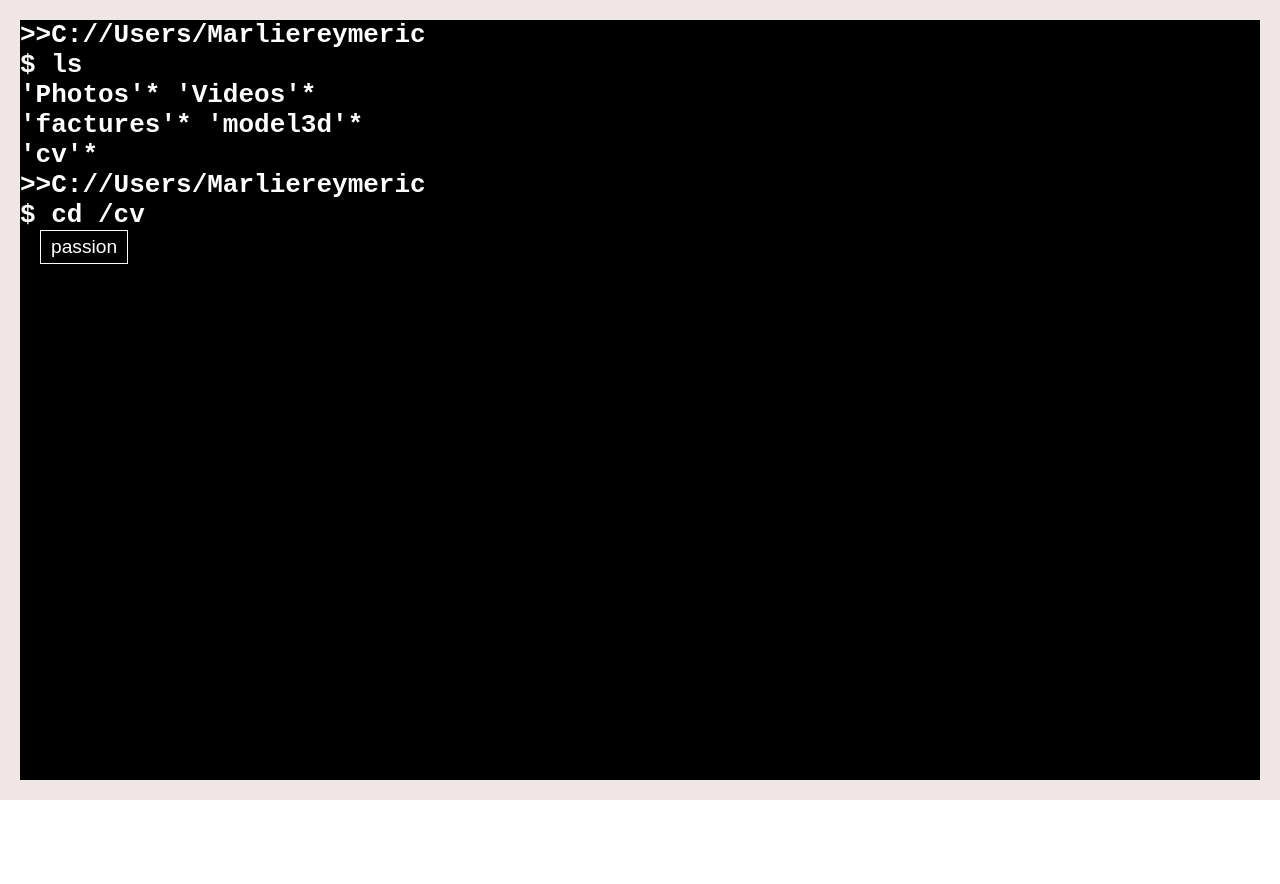
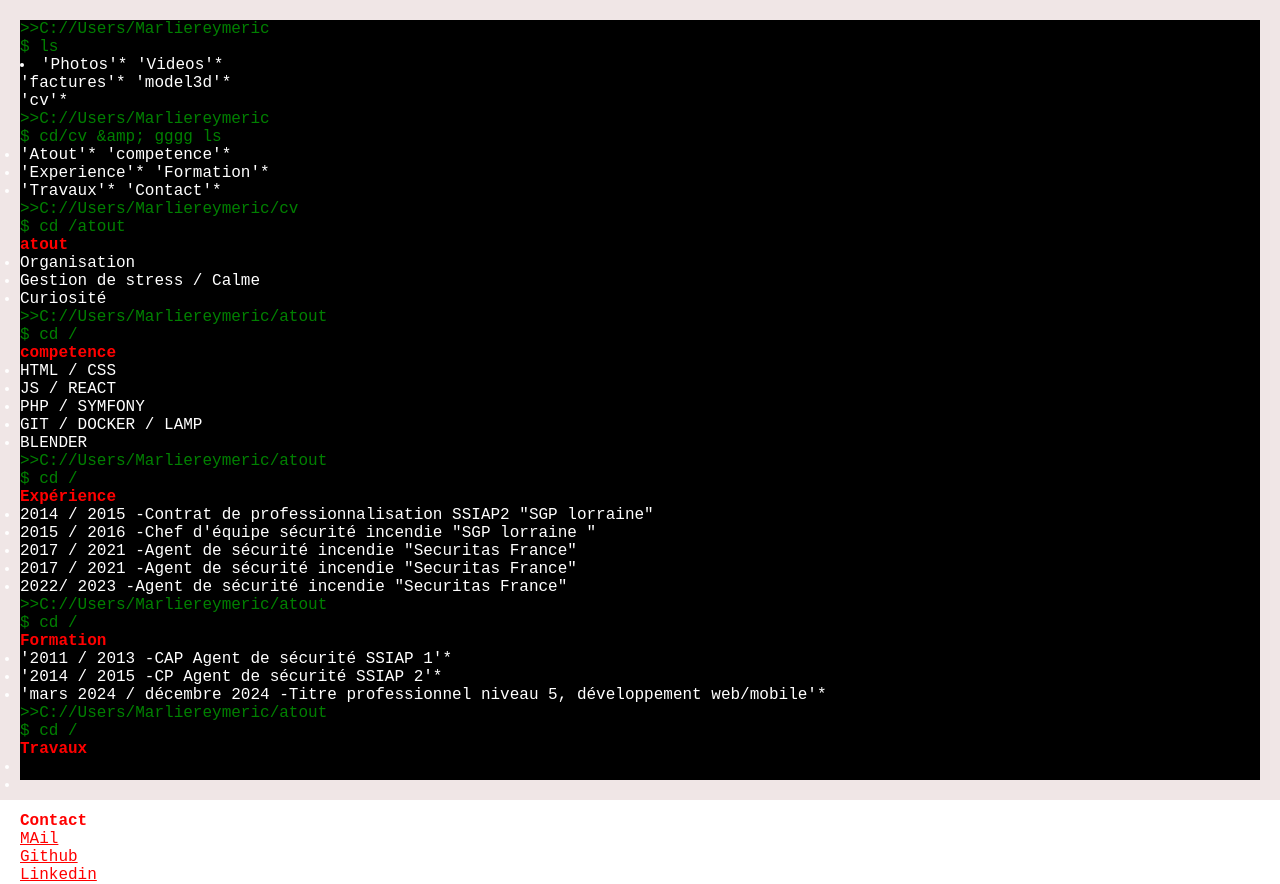
Before and after one commit to eymeric57/cv, a website built with Vite: page index2.html in a window 1280 px wide. Before the commit the page ends 800 px from the top, so only its background shows below. Built offline with nearby package versions, Linux system fonts and the light colour scheme.

Commit message:
screen part v2

```diff
--- a/index.js
+++ /dev/null
@@ -1,11 +0,0 @@
-const passion =document.getElementById('passion')
-
-const btnPassion = document.getElementById('btnPassion')
-
-btnPassion.addEventListener('click',()=>{
-
-        passion.style.visibility='visible'
-
-
-
-})
--- a/index2.html
+++ b/index2.html
@@ -1,30 +1,97 @@
 <!DOCTYPE html>
 <html lang="en">
   <head>
-    <meta charset="UTF-8">
-    <meta name="viewport" content="width=device-width, initial-scale=1.0">
-    <link rel="stylesheet" href="style.css">
-    <title>cv </title>
+    <meta charset="UTF-8" />
+    <meta name="viewport" content="width=device-width, initial-scale=1.0" />
+    <link rel="stylesheet" href="style.css" />
+    <title>cv</title>
   </head>
   <body>
+
+
     <div class="screen">
-<h1>>>C://Users/Marliereymeric</h1>
-<h1>$  ls</h1>
-<h1> 'Photos'*   'Videos'* <br>
 
-'factures'*   'model3d'* <br>
-'cv'* </h1>
-<h1> >>C://Users/Marliereymeric <br>$  cd /cv </h1>
 
-<button id="btnPassion">passion</button>
-<div id="passion" class="passion">
+      <p>>>C://Users/Marliereymeric</p>
+      <p>$ ls</p>
+      <li>
+        'Photos'* 'Videos'* <br />
+        'factures'* 'model3d'* <br />
+        'cv'*
+      </li>
+      <p>>>C://Users/Marliereymeric <br /><span id="test">$ cd/cv &amp; gggg ls</span></p>
+
+
+      <div id="menu">
         <ul>
-        <li>chasse</li>
-        <li>peche</li>
-        <li>voiture</li>
+          <li>'Atout'*  'competence'*</li>
+          <li>'Experience'* 'Formation'*</li>
+          <li>'Travaux'* 'Contact'*</li>
         </ul>
       </div>
+
+      <p>>>C://Users/Marliereymeric/cv <br/> <span id="test2">$ cd /atout</span></p>
+      <div id="atout">
+        <h2>atout</h2>
+        <ul>
+          <li>Organisation</li>
+          <li>Gestion de stress / Calme</li>
+          <li>Curiosité</li>
+
+        </ul>
       </div>
-    <script src="index.js"></script>
+      <p>>>C://Users/Marliereymeric/atout <br />$ cd / </p>
+      <div id="competence">
+        <h2>competence</h2>
+        <ul>
+          <li>HTML / CSS</li>
+          <li>JS / REACT</li>
+          <li>PHP / SYMFONY</li>
+          <li>GIT / DOCKER / LAMP</li>
+          <li>BLENDER</li>
+        </ul>
+      </div>
+
+      <p>>>C://Users/Marliereymeric/atout <br />$ cd / </p>
+      <div id="Expérience ">
+        <h2>Expérience</h2>
+        <ul>
+          <li>2014 / 2015 -Contrat de professionnalisation SSIAP2 "SGP lorraine" </li>
+          <li>2015 / 2016 -Chef d'équipe sécurité incendie "SGP lorraine "   </li>
+          <li>2017 / 2021 -Agent de sécurité incendie "Securitas France" </li>
+          <li>2017 / 2021 -Agent de sécurité incendie "Securitas France"</li>
+          <li>2022/ 2023 -Agent de sécurité incendie "Securitas France"</li>
+        </ul>
+      </div>
+      <p>>>C://Users/Marliereymeric/atout <br />$ cd / </p>
+
+      <div id="Formation ">
+        <h2>Formation</h2>
+        <ul>
+          <li> '2011 / 2013 -CAP Agent de sécurité SSIAP 1'* </li>
+          <li> '2014 / 2015 -CP Agent de sécurité SSIAP 2'* </li>
+          <li> 'mars 2024 / décembre 2024 -Titre professionnel niveau 5, développement web/mobile'* </li>
+        </ul>
+      </div>
+
+      <p>>>C://Users/Marliereymeric/atout <br />$ cd / </p>
+      <div id="Travaux">
+        <h2>Travaux</h2>
+        <ul>
+          <li>  </li>
+          <li> </li>
+          <li> </li>
+        </ul>
+      </div>
+
+      <div id="Contact">
+        <h2>Contact</h2>
+        <ul>
+          <li><a href="mailto:eymeric57@hotmail.fr"> MAil</li>
+          <li> <a href="https://github.com/eymeric57" target="_blank" >Github</a></li>
+          <li><a href="https://www.linkedin.com/in/eymeric-marlier-8a2b1213a/">Linkedin</a> </li>
+        </ul>
+    </div>
+    <script type="module" src="mainscreen.ts"></script>
   </body>
 </html>
--- /dev/null
+++ b/mainscreen.ts
@@ -0,0 +1,36 @@
+let menu:any = document.getElementById("menu")
+
+
+
+function hophop(id:string){
+
+    let texte:any = document.getElementById(id);
+    let contenu:string = texte.innerHTML;
+    texte.innerHTML = '';
+
+    let index:number = 0;
+    let timer:number = setInterval(function(){
+        let test = false
+        if(index < contenu.length){
+            texte.innerHTML += contenu.charAt(index);
+            index++;
+        }
+        else {
+            clearInterval(timer)
+            test = true
+            menu.style.visibility='visible';
+        }
+    },50)
+
+
+}
+function test(){
+    hophop("test")
+setTimeout(()=>{
+        hophop("test2")
+}, 2000);
+
+
+}
+
+test()
--- a/style.css
+++ b/style.css
@@ -81,12 +81,13 @@ a {
 * {
     margin: 0;
     padding: 0;
-    box-sizing: border-box
+    box-sizing: border-box;
+    font-size: 1rem;
 }
  .screen {
     background-color: black;
     border: 20px solid rgb(240, 230, 230);
-    height: 100vh;
+    max-height: 100vh;
     width: 100vw;
  }
 
@@ -118,3 +119,16 @@ a {
         list-style: none;
     }
  }
+
+ p {
+    color: green;
+ }
+
+
+ h2 {
+    color: red;
+ }
+
+ #menu {
+    visibility: hidden;
+ }
```
Also changed, not shown: index.html (+2 -2 lines), main.ts (+8 -3 lines), 1 other file. Lines whose indentation alone changed are shown as unchanged.
